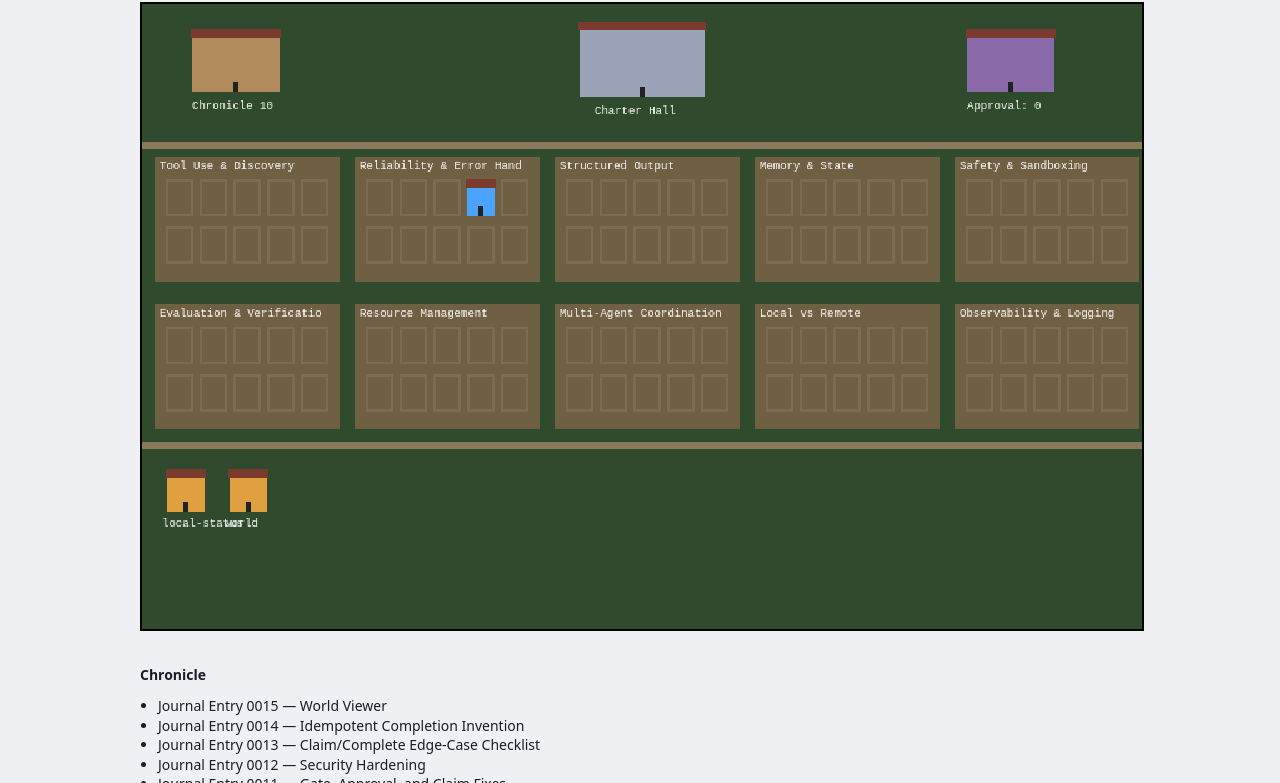
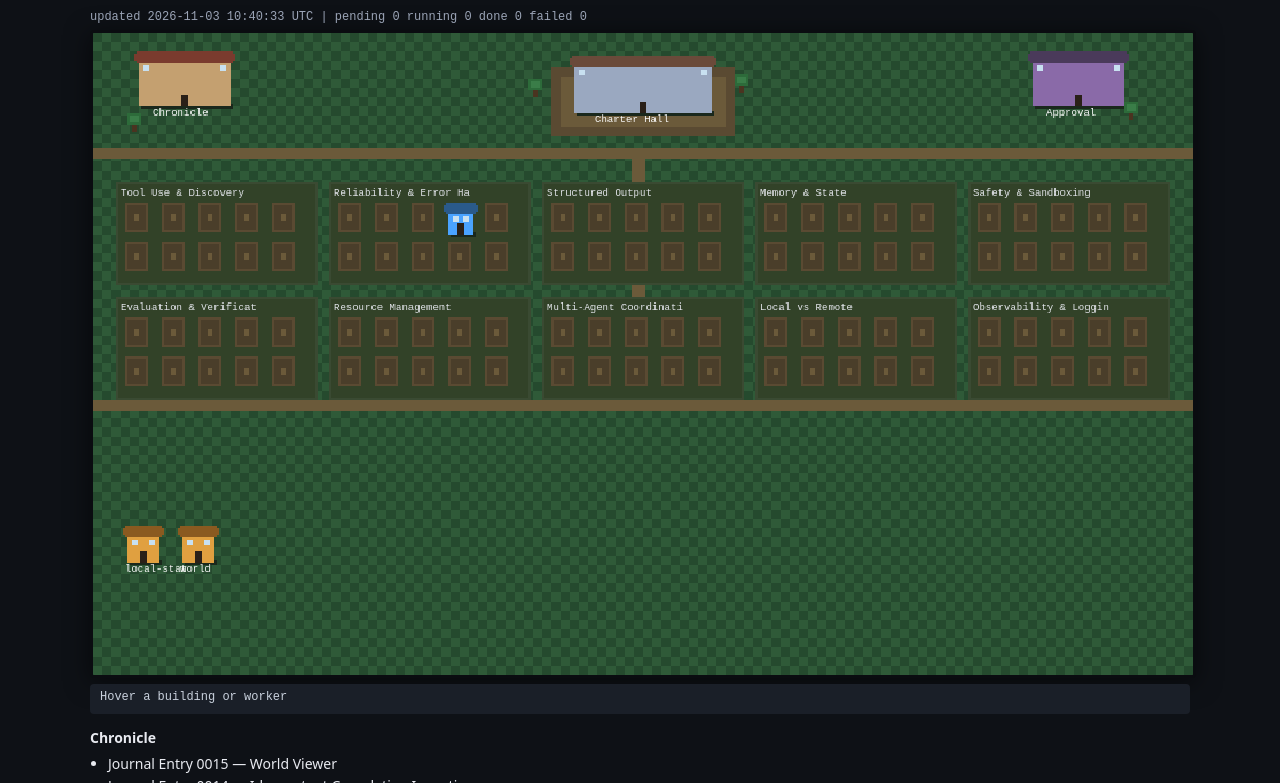
Before and after one commit to usabandit33/digital-civilization, a plain HTML site: page docs/world/index.html in a window 1280 px wide. Shown: the part 67-850 px from the top of the page. Drawn offline with Linux system fonts and the light colour scheme.

Commit message:
Upgrade world viewer with living map graphics and movement

```diff
--- a/docs/world/index.html
+++ b/docs/world/index.html
@@ -3,66 +3,230 @@
 <meta name="viewport" content="width=device-width, initial-scale=1">
 <title>Digital Civilization: World</title>
 <style>
-:root{--bg:#14161c;--fg:#d8dce6;--mut:#8a90a0}
-@media (prefers-color-scheme:light){:root{--bg:#eef0f4;--fg:#1a1d24;--mut:#5a6070}}
-body{margin:0;background:var(--bg);color:var(--fg);font:14px/1.4 system-ui,sans-serif}
-main{max-width:1000px;margin:0 auto;padding:12px}
-h1{font-size:18px;margin:4px 0}
-canvas{width:100%;image-rendering:pixelated;background:#2f4a2c;border:2px solid #000;display:block}
-#bar,#tip{font:12px monospace;color:var(--mut);min-height:16px;margin:6px 0}
-#warn{background:#7a3b2e;color:#fff;padding:4px 8px;display:none}
-ul{padding-left:18px;margin:4px 0}
+:root{--bg:#0e1116;--fg:#e8eaf0;--mut:#9aa3b5;--panel:#1a1f28}
+body{margin:0;background:var(--bg);color:var(--fg);font:14px/1.45 system-ui,sans-serif}
+main{max-width:1100px;margin:0 auto;padding:16px}
+h1{font-size:20px;margin:0 0 4px;font-weight:600;letter-spacing:.3px}
+.sub{color:var(--mut);font-size:12px;margin-bottom:10px}
+canvas{width:100%;image-rendering:pixelated;background:#1e3a24;border:3px solid #0a0c10;border-radius:4px;display:block;box-shadow:0 4px 24px #0008}
+#bar{font:12px/1.4 ui-monospace,monospace;color:var(--mut);margin:8px 0 4px}
+#tip{font:12px ui-monospace,monospace;color:#c8d0dc;min-height:18px;background:var(--panel);padding:6px 10px;border-radius:4px;margin:6px 0}
+#warn{background:#7a3b2e;color:#fff;padding:6px 10px;border-radius:4px;margin-bottom:8px;display:none}
+ul{padding-left:18px;margin:6px 0}
+li{margin:2px 0}
 </style></head><body><main>
 <h1>Digital Civilization</h1>
-<div id="warn"></div><div id="bar">loading…</div>
-<canvas id="c" width="800" height="500"></canvas>
-<div id="tip"></div>
-<h2 style="font-size:14px">Chronicle</h2><ul id="feed"></ul>
+<div class="sub">A small living map of the repository. Hover buildings for details.</div>
+<div id="warn"></div>
+<div id="bar">loading…</div>
+<canvas id="c" width="960" height="560"></canvas>
+<div id="tip">Hover a building or worker</div>
+<h2 style="font-size:14px;margin:14px 0 4px">Chronicle</h2>
+<ul id="feed"></ul>
 </main>
 <script>
 "use strict";
-const cv=document.getElementById('c'),g=cv.getContext('2d'),$=id=>document.getElementById(id);
-const COL={core:'#4aa3ff',hermes:'#5fd16b',local:'#ffb347'};
-let w=null,t=0,lots=[];
-const px=(x,y,a,b,c)=>{g.fillStyle=c;g.fillRect(x|0,y|0,a,b)};
-const txt=(s,x,y,c)=>{g.fillStyle=c||'#fff';g.font='9px monospace';g.fillText(s,x|0,y|0)};
-function building(x,y,a,b,c){px(x,y+6,a,b-6,c);px(x-1,y,a+2,7,'#7a3b2e');px(x+a/2-2,y+b-8,4,8,'#222')}
-function scaffold(x,y){px(x,y,24,30,'#6b5a3a');px(x+2,y+2,20,26,'#2f4a2c');for(let i=0;i<3;i++)px(x,y+8+i*8,24,2,'#c9a44c')}
-function person(x,y,c,bob,tool){px(x-3,y-13+bob,6,2,c);px(x-3,y-11+bob,6,4,'#f1c9a0');px(x-4,y-7+bob,8,7,c);
-  px(x-4,y+bob,3,3,'#222');px(x+1,y+bob,3,3,'#222');if(tool)px(x+5,y-8+(t%2?-3:0),2,6,'#ddd')}
+const cv=document.getElementById('c'), g=cv.getContext('2d');
+const $=id=>document.getElementById(id);
+const COL={core:'#4aa3ff',hermes:'#5fd16b',local:'#ffb347',visitor:'#c0c0d0'};
+let w=null, t=0, lots=[], agents=[];
+
+function px(x,y,w,h,c){g.fillStyle=c;g.fillRect(x|0,y|0,w,h)}
+function txt(s,x,y,c,sz){g.fillStyle=c||'#fff';g.font=(sz||9)+'px ui-monospace,monospace';g.fillText(s,x|0,y|0)}
+
+// Terrain
+function drawTerrain(){
+  // base grass with subtle variation
+  for(let y=0;y<560;y+=8){
+    for(let x=0;x<960;x+=8){
+      const v=((x*7+y*13)&15);
+      const c=v<2?'#254a2e':v<4?'#2a5233':'#2f5a38';
+      px(x,y,8,8,c);
+    }
+  }
+  // dirt paths
+  px(0,100,960,10,'#6b5a3a');
+  px(0,320,960,10,'#6b5a3a');
+  px(470,100,12,230,'#6b5a3a');
+  // small plaza
+  px(400,30,160,60,'#5a4a32');
+  px(408,38,144,44,'#6b5a3a');
+}
+
+function tree(x,y){
+  px(x+4,y+10,4,6,'#4a3420');
+  px(x,y,12,10,'#2d6b3a');
+  px(x+2,y+2,8,6,'#3a7d48');
+}
+
+function building(x,y,w,h,body,roof){
+  // shadow
+  px(x+2,y+h-2,w,4,'#1a281c');
+  // body
+  px(x,y+8,w,h-8,body);
+  // roof
+  px(x-2,y,w+4,10,roof||'#7a3b2e');
+  px(x-4,y+2,w+8,6,roof||'#7a3b2e');
+  // door
+  px(x+w/2-3,y+h-10,6,10,'#2a2018');
+  // windows
+  if(w>20){
+    px(x+4,y+12,5,5,'#c8e0f0');
+    px(x+w-9,y+12,5,5,'#c8e0f0');
+  }
+}
+
+function emptyLot(x,y){
+  px(x,y,20,26,'#5a4a32');
+  px(x+2,y+2,16,22,'#4a3e2a');
+  px(x+8,y+10,4,6,'#6b5a3a');
+}
+
+function person(x,y,col,frame,working){
+  const bob=working?(frame%4<2?1:0):0;
+  // shadow
+  px(x-4,y+1,8,2,'#1a281c');
+  // body
+  px(x-4,y-12+bob,8,7,col);
+  // head
+  px(x-3,y-16+bob,6,4,'#f0c8a0');
+  // legs
+  const leg=frame%4;
+  px(x-3,y-5+bob,3,4,leg<2?'#222':'#333');
+  px(x,y-5+bob,3,4,leg>=2?'#222':'#333');
+  // tool if working
+  if(working) px(x+5,y-10+(frame%6<3?-2:0),2,7,'#ddd');
+}
+
 function draw(){
-  g.clearRect(0,0,800,500);px(0,0,800,500,'#2f4a2c');
-  px(0,110,800,6,'#8a7a5a');px(0,350,800,6,'#8a7a5a');
-  if(!w)return;lots=[];
-  building(350,14,100,60,'#9aa3b8');txt('Charter Hall',362,88);
-  building(40,20,70,50,'#b08a5a');txt('Chronicle '+w.journal.length,40,84);
-  building(660,20,70,50,'#8a6aa8');txt('Approval: '+w.pending_contributions,660,84);
-  const built={};w.inventions.forEach(i=>{if(i.task)built[i.task]=i});
-  w.districts.slice(0,10).forEach((d,i)=>{
-    const col=i%5,row=(i/5)|0,px0=10+col*160,py0=122+row*118;
-    px(px0,py0,148,100,'#6f5f43');txt(d.name.slice(0,24),px0+4,py0+10,'#fff');
-    d.tasks.slice(0,10).forEach((tk,k)=>{
-      const x=px0+9+(k%5)*27,y=py0+18+((k/5)|0)*38,b=built[tk.n];
-      if(b){building(x,y,22,30,'#4aa3ff')}else{px(x,y,22,30,'#7d6d50');px(x+2,y+2,18,26,'#6f5f43')}
-      lots.push({x,y,w:22,h:30,s:'#'+tk.n+' '+tk.title+(b?'  [BUILT: '+b.name+']':'  [open]')})});
+  g.clearRect(0,0,960,560);
+  drawTerrain();
+  if(!w){txt('loading world…',400,280,'#fff',12);return;}
+  lots=[];
+
+  // Landmark buildings
+  building(420,20,120,50,'#9aa8c0','#6a4a3a');
+  txt('Charter Hall',438,78,'#fff');
+  lots.push({x:420,y:20,w:120,h:50,s:'Charter Hall — constitution & rules'});
+
+  building(40,16,80,48,'#c4a070','#7a3b2e');
+  txt('Chronicle',52,72,'#fff');
+  lots.push({x:40,y:16,w:80,h:48,s:'Chronicle — '+w.journal.length+' recent entries'});
+
+  building(820,16,80,48,'#8a6aa8','#4a3a5a');
+  txt('Approval',832,72,'#fff');
+  lots.push({x:820,y:16,w:80,h:48,s:'Approval desk — '+w.pending_contributions+' pending'});
+
+  // Trees around plaza
+  tree(380,40); tree(560,36); tree(30,70); tree(900,60);
+
+  // Districts
+  const built={};
+  (w.inventions||[]).forEach(i=>{if(i.task)built[i.task]=i});
+  (w.districts||[]).slice(0,10).forEach((d,i)=>{
+    const col=i%5, row=(i/5)|0;
+    const px0=20+col*186, py0=130+row*100;
+    // district ground
+    px(px0,py0,176,90,'#3a4a32');
+    px(px0+2,py0+2,172,86,'#324228');
+    txt(d.name.slice(0,22),px0+4,py0+12,'#e8eaf0');
+    (d.tasks||[]).slice(0,10).forEach((tk,k)=>{
+      const x=px0+8+(k%5)*32, y=py0+18+((k/5)|0)*34;
+      const b=built[tk.n];
+      if(b){
+        building(x,y,22,28,'#4aa3ff','#2a5a8a');
+      }else{
+        emptyLot(x,y);
+      }
+      lots.push({x,y,w:22,h:28,s:'#'+tk.n+' '+tk.title+(b?'  [built: '+b.name+']':'  [open lot]')});
+    });
   });
-  let fx=20;w.inventions.filter(i=>!i.task).forEach(i=>{building(fx,372,30,34,'#e0a040');txt(i.name.slice(0,12),fx-4,418);
-    lots.push({x:fx,y:372,w:30,h:34,s:i.name+': '+i.summary});fx+=50});
-  w.branches.forEach(b=>{scaffold(fx,374);txt(b.slice(-12),fx-4,418);lots.push({x:fx,y:374,w:24,h:30,s:'under construction: '+b});fx+=44});
-  const busy={};w.working.forEach((k,i)=>{busy[k.agent]=1;const x=70+i*90;
-    px(x-14,440,28,6,'#5a4630');
-    if(k.stalled){g.globalAlpha=.5;person(x,436,'#888',0,false);g.globalAlpha=1;txt('zz #'+k.task,x-14,458,'#aaa')}
-    else{person(x,436,COL[k.agent]||'#c0c0d0',(t%2),true);txt(k.agent+' #'+k.task,x-24,458)}});
-  const idle=w.agents.filter(a=>!busy[a.id]);
-  idle.forEach((a,i)=>{const x=80+i*110+Math.sin(t/8+i)*18;person(x,486,COL[a.id]||'#8a8aa0',0,false);txt(a.id,x-18,498,'#cfd')});
+
+  // Workshop row (inventions without task numbers)
+  let fx=30;
+  (w.inventions||[]).filter(i=>!i.task).forEach(i=>{
+    building(fx,430,28,32,'#e0a040','#8a5a20');
+    txt(i.name.slice(0,10),fx-2,470,'#fff');
+    lots.push({x:fx,y:430,w:28,h:32,s:i.name+': '+(i.summary||'')});
+    fx+=48;
+  });
+
+  // Construction scaffolds
+  (w.branches||[]).forEach(b=>{
+    px(fx,432,24,28,'#6b5a3a');
+    for(let i=0;i<3;i++) px(fx,436+i*8,24,2,'#c9a44c');
+    txt(b.slice(-10),fx-4,470,'#ddd');
+    lots.push({x:fx,y:432,w:24,h:28,s:'under construction: '+b});
+    fx+=40;
+  });
+
+  // Agents — working and idle, with simple walking
+  const busy={};
+  (w.working||[]).forEach((k,i)=>{
+    busy[k.agent]=1;
+    const baseX=80+i*100;
+    const walk=k.stalled?0:Math.sin(t/12+i)*12;
+    const x=baseX+walk;
+    person(x,500,COL[k.agent]||'#c0c0d0',t,!k.stalled);
+    if(k.stalled){
+      g.globalAlpha=0.6;
+      txt('zz',x-6,482,'#aaa');
+      g.globalAlpha=1;
+    }else{
+      txt(k.agent,x-14,516,'#fff');
+    }
+    lots.push({x:x-8,y:484,w:16,h:20,s:k.agent+' working on #'+k.task+(k.stalled?' (stalled)':'')});
+  });
+
+  const idle=(w.agents||[]).filter(a=>!busy[a.id]);
+  idle.forEach((a,i)=>{
+    const x=60+i*90+Math.sin(t/18+i)*20;
+    person(x,530,COL[a.id]||'#8a8aa0',t,false);
+    txt(a.id,x-16,546,'#cfd');
+    lots.push({x:x-8,y:514,w:16,h:20,s:a.id+' (idle)'});
+  });
+
+  // Small ambient birds / leaves
+  if((t%40)<20){
+    px(200+(t%200),40,2,2,'#eee');
+    px(700-(t%180),60,2,2,'#eee');
+  }
 }
-function show(d){w=d;const c=d.counts;
-  $('warn').style.display=d.demo?'block':'none';$('warn').textContent=d.demo?'DEMO DATA':'';
-  $('bar').textContent='updated '+d.generated.slice(0,19).replace('T',' ')+' UTC  |  pending '+c.pending+'  running '+c.running+'  done '+c.done+'  failed '+c.failed;
-  const f=$('feed');f.textContent='';d.journal.forEach(s=>{const li=document.createElement('li');li.textContent=s;f.appendChild(li)})}
-async function poll(){try{const r=await fetch('world.json?'+Date.now(),{cache:'no-store'});if(!r.ok)throw 0;show(await r.json())}
-  catch(e){$('bar').textContent='world.json unavailable (open via the local --serve, or the published page)'}}
-cv.addEventListener('mousemove',e=>{const r=cv.getBoundingClientRect(),x=(e.clientX-r.left)*800/r.width,y=(e.clientY-r.top)*500/r.height;
-  const l=lots.find(l=>x>=l.x&&x<=l.x+l.w&&y>=l.y&&y<=l.y+l.h);$('tip').textContent=l?l.s:''});
-setInterval(()=>{t++;draw()},150);poll();setInterval(poll,10000);
+
+function show(d){
+  w=d;
+  const c=d.counts||{};
+  $('warn').style.display=d.demo?'block':'none';
+  $('warn').textContent=d.demo?'Showing demo snapshot — regenerate with: python inventions/world/world.py':'';
+  $('bar').textContent='updated '+(d.generated||'').slice(0,19).replace('T',' ')+' UTC  |  pending '+(c.pending||0)+'  running '+(c.running||0)+'  done '+(c.done||0)+'  failed '+(c.failed||0);
+  const f=$('feed');
+  f.textContent='';
+  (d.journal||[]).forEach(s=>{
+    const li=document.createElement('li');
+    li.textContent=s;
+    f.appendChild(li);
+  });
+}
+
+async function poll(){
+  try{
+    const r=await fetch('world.json?'+Date.now(),{cache:'no-store'});
+    if(!r.ok) throw 0;
+    show(await r.json());
+  }catch(e){
+    $('bar').textContent='world.json unavailable';
+  }
+}
+
+cv.addEventListener('mousemove',e=>{
+  const r=cv.getBoundingClientRect();
+  const x=(e.clientX-r.left)*960/r.width;
+  const y=(e.clientY-r.top)*560/r.height;
+  const l=lots.find(l=>x>=l.x&&x<=l.x+l.w&&y>=l.y&&y<=l.y+l.h);
+  $('tip').textContent=l?l.s:'Hover a building or worker';
+});
+
+setInterval(()=>{t++;draw()},80);
+poll();
+setInterval(poll,10000);
 </script></body></html>
```
